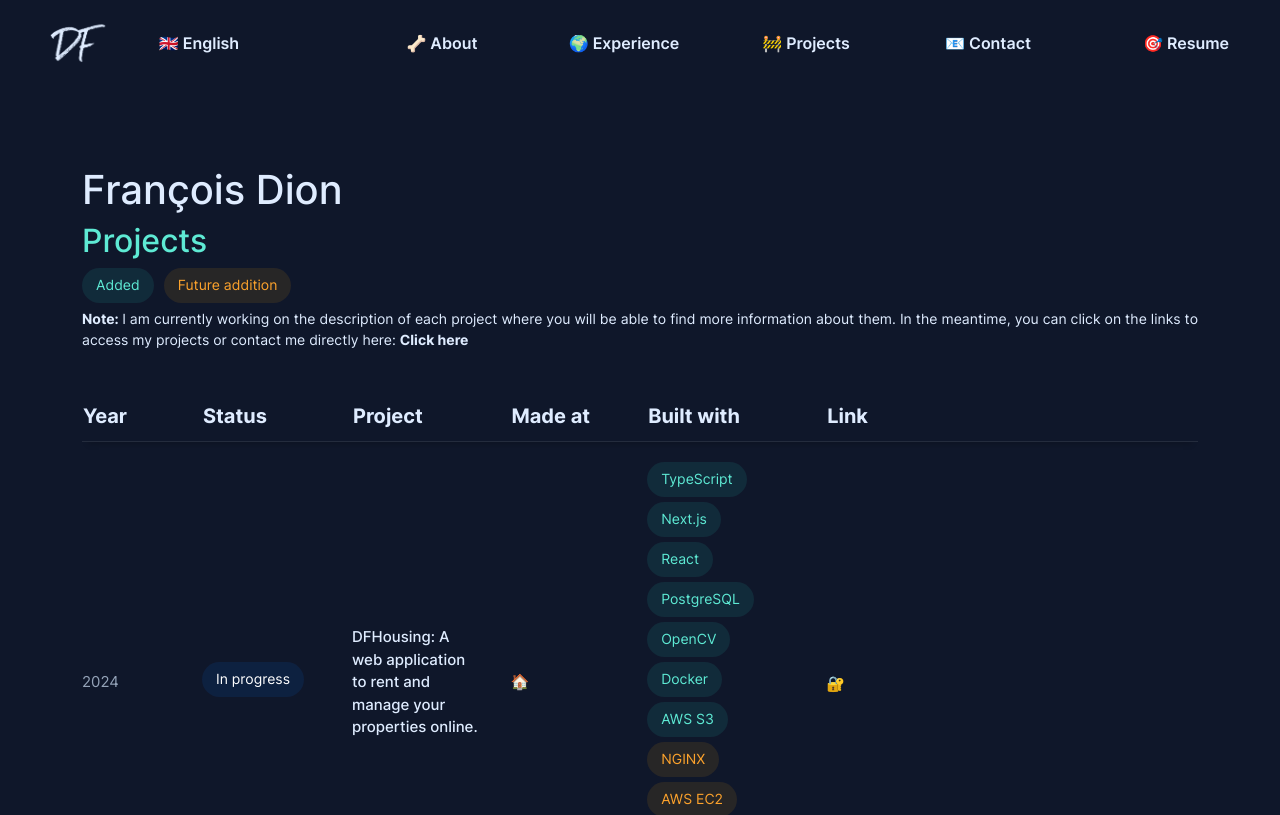
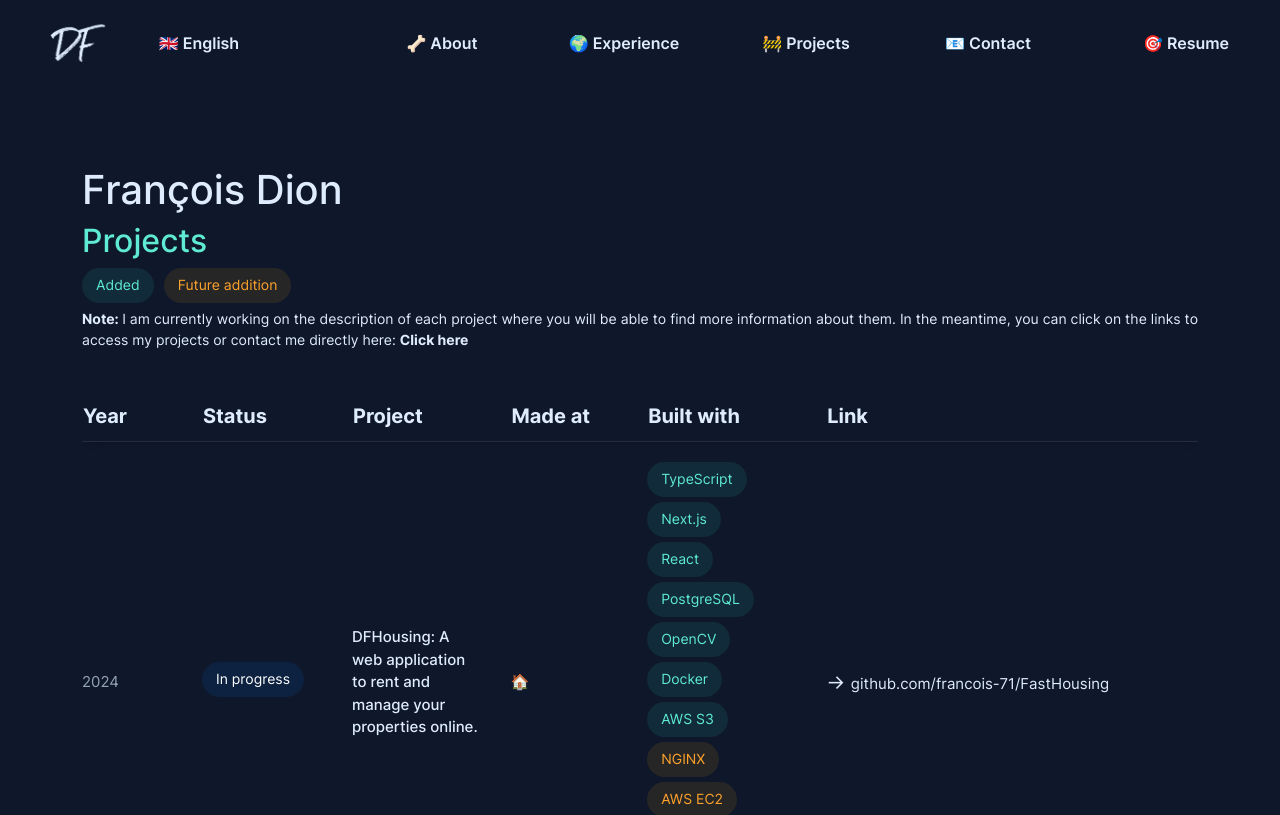
Before and after one commit to francois-71/portfolio, a React (Create React App) app in the folder eportfolio/: page /projects in a window 1280 px wide. Shown: the top 815 px of the page. Built offline with nearby package versions, Linux system fonts and the light colour scheme.

Commit message:
added DFHousing project link

```diff
--- a/eportfolio/src/pages/Project/Project.js
+++ b/eportfolio/src/pages/Project/Project.js
@@ -140,8 +140,8 @@ const Project = () => {
                     constColor={colors.constColorDev}
                   />,
                 ]}
-                link=""
-                show_link="&#x1F510;"
+                link="https://github.com/francois-71/FastHousing"
+                show_link="github.com/francois-71/FastHousing"
               />
               <ProjectComponent
                 year="2024"
```
